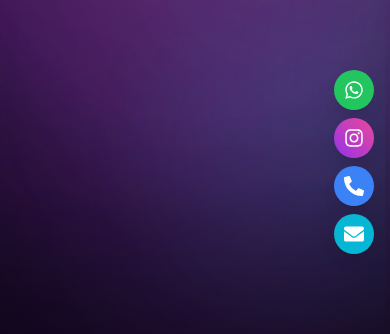
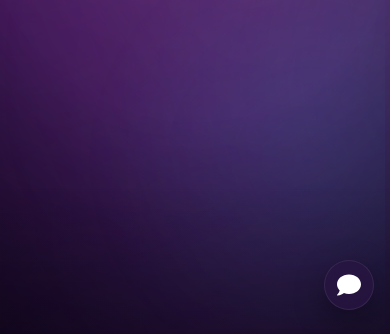
Before and after one commit to connect2future-org/connect2space, a React (Vite) app: page / in a window 390 px wide. Shown: the part 510-844 px from the top of the page. Built offline with nearby package versions, Linux system fonts and the light colour scheme.

Commit message:
Add Netlify redirects

```diff
--- a/src/components/common/FloatingDock.jsx
+++ b/src/components/common/FloatingDock.jsx
@@ -1,49 +1,130 @@
-import { FaWhatsapp, FaInstagram, FaPhoneAlt, FaEnvelope } from "react-icons/fa";
+import { useState } from "react";
+import { motion, AnimatePresence } from "framer-motion";
+import {
+  FaWhatsapp,
+  FaInstagram,
+  FaPhoneAlt,
+  FaEnvelope,
+  FaComment,
+  FaTimes,
+} from "react-icons/fa";
 import { WHATSAPP_URL, PHONE_LINK } from "../../utils/contact";
 
 const FloatingDock = () => {
-  return (
-    <div className="fixed bottom-20 md:bottom-24 right-4 md:right-6 z-50 flex flex-col gap-2 md:gap-3">
-      {/* WhatsApp */}
+  const [isOpen, setIsOpen] = useState(false);
+
+  const toggleMenu = () => setIsOpen(!isOpen);
+  const closeMenu = () => setIsOpen(false);
+
+  // Desktop: show four separate icons (unchanged)
+  const DesktopIcons = () => (
+    <div className="hidden md:flex flex-col gap-3">
       <a
         href={WHATSAPP_URL}
         target="_blank"
         rel="noopener noreferrer"
-        className="bg-green-500 p-2.5 md:p-3 rounded-full shadow-lg hover:scale-110 transition-all duration-300 hover:shadow-green-500/50"
+        className="bg-green-500 p-3 rounded-full shadow-lg hover:scale-110 transition-all duration-300 hover:shadow-green-500/50"
         aria-label="WhatsApp"
       >
-        <FaWhatsapp className="text-white text-xl md:text-2xl" />
+        <FaWhatsapp className="text-white text-2xl" />
       </a>
-
-      {/* Instagram */}
       <a
         href="https://www.instagram.com/the_c2f_?igsh=MWpvMDF4anE5bnA3eQ=="
         target="_blank"
         rel="noopener noreferrer"
-        className="bg-gradient-to-tr from-purple-600 to-pink-500 p-2.5 md:p-3 rounded-full shadow-lg hover:scale-110 transition-all duration-300 hover:shadow-pink-500/50"
+        className="bg-gradient-to-tr from-purple-600 to-pink-500 p-3 rounded-full shadow-lg hover:scale-110 transition-all duration-300 hover:shadow-pink-500/50"
         aria-label="Instagram"
       >
-        <FaInstagram className="text-white text-xl md:text-2xl" />
+        <FaInstagram className="text-white text-2xl" />
       </a>
-
-      {/* Call */}
       <a
         href={PHONE_LINK}
-        className="bg-blue-500 p-2.5 md:p-3 rounded-full shadow-lg hover:scale-110 transition-all duration-300 hover:shadow-blue-500/50"
+        className="bg-blue-500 p-3 rounded-full shadow-lg hover:scale-110 transition-all duration-300 hover:shadow-blue-500/50"
         aria-label="Call"
       >
-        <FaPhoneAlt className="text-white text-xl md:text-2xl" />
+        <FaPhoneAlt className="text-white text-2xl" />
       </a>
-
-      {/* Email */}
       <a
         href="mailto:hr@connect2future.com"
-        className="bg-cyan-500 p-2.5 md:p-3 rounded-full shadow-lg hover:scale-110 transition-all duration-300 hover:shadow-cyan-500/50"
+        className="bg-cyan-500 p-3 rounded-full shadow-lg hover:scale-110 transition-all duration-300 hover:shadow-cyan-500/50"
         aria-label="Email"
       >
-        <FaEnvelope className="text-white text-xl md:text-2xl" />
+        <FaEnvelope className="text-white text-2xl" />
       </a>
     </div>
+  );
+
+  // Mobile: FAB with expandable menu
+  const MobileFab = () => (
+    <div className="md:hidden fixed bottom-6 right-4 z-50 flex flex-col items-end">
+      <AnimatePresence>
+        {isOpen && (
+          <motion.div
+            initial={{ opacity: 0, y: 20, scale: 0.8 }}
+            animate={{ opacity: 1, y: 0, scale: 1 }}
+            exit={{ opacity: 0, y: 20, scale: 0.8 }}
+            transition={{ duration: 0.2 }}
+            className="mb-3 glass rounded-2xl p-3 shadow-xl backdrop-blur-xl border border-white/10 flex flex-col gap-2"
+          >
+            <a
+              href={WHATSAPP_URL}
+              target="_blank"
+              rel="noopener noreferrer"
+              onClick={closeMenu}
+              className="flex items-center gap-3 text-sm font-medium text-slate-300 hover:text-white transition-colors px-3 py-2 rounded-lg hover:bg-white/5"
+            >
+              <FaWhatsapp className="text-green-400 text-lg" />
+              WhatsApp
+            </a>
+            <a
+              href="https://www.instagram.com/the_c2f_?igsh=MWpvMDF4anE5bnA3eQ=="
+              target="_blank"
+              rel="noopener noreferrer"
+              onClick={closeMenu}
+              className="flex items-center gap-3 text-sm font-medium text-slate-300 hover:text-white transition-colors px-3 py-2 rounded-lg hover:bg-white/5"
+            >
+              <FaInstagram className="text-pink-400 text-lg" />
+              Instagram
+            </a>
+            <a
+              href={PHONE_LINK}
+              onClick={closeMenu}
+              className="flex items-center gap-3 text-sm font-medium text-slate-300 hover:text-white transition-colors px-3 py-2 rounded-lg hover:bg-white/5"
+            >
+              <FaPhoneAlt className="text-blue-400 text-lg" />
+              Call
+            </a>
+            <a
+              href="mailto:hr@connect2future.com"
+              onClick={closeMenu}
+              className="flex items-center gap-3 text-sm font-medium text-slate-300 hover:text-white transition-colors px-3 py-2 rounded-lg hover:bg-white/5"
+            >
+              <FaEnvelope className="text-cyan-400 text-lg" />
+              Email
+            </a>
+          </motion.div>
+        )}
+      </AnimatePresence>
+
+      <button
+        onClick={toggleMenu}
+        className="glass p-3 rounded-full shadow-lg hover:scale-110 transition-all duration-300 border border-white/10 backdrop-blur-xl"
+        aria-label="Contact"
+      >
+        {isOpen ? (
+          <FaTimes className="text-white text-2xl" />
+        ) : (
+          <FaComment className="text-primary text-2xl" />
+        )}
+      </button>
+    </div>
+  );
+
+  return (
+    <>
+      <DesktopIcons />
+      <MobileFab />
+    </>
   );
 };
 
--- a/src/components/sections/hero/Hero.jsx
+++ b/src/components/sections/hero/Hero.jsx
@@ -5,7 +5,7 @@ import ScrollIndicator from "./ScrollIndicator";
 
 const Hero = () => {
   return (
-    <section id="home" className="hero pt-[110px] md:pt-[120px] lg:pt-[140px] pb-8 md:pb-10">
+    <section id="home" className="hero pt-[130px] sm:pt-[120px] md:pt-[140px] pb-8 md:pb-10">
       <HeroBackground />
       <div className="container relative z-10">
         <div className="grid grid-cols-1 lg:grid-cols-2 gap-8 md:gap-12 items-center">
```
